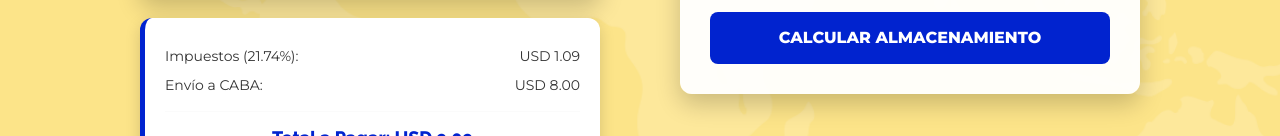
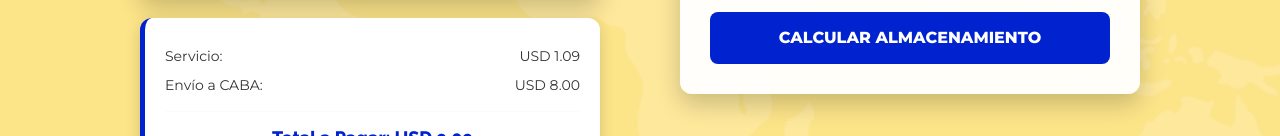
Before and after one commit to CapriaG/Storships-Solution, a React (Vite) app in the folder storships-solution/: page / in a window 1280 px wide. Both pictures are taken after typing "5" into the empty fields and a click on the button "CALCULAR ENVÍO". Shown: the part 2162-2298 px from the top of the page. Built offline with nearby package versions, Linux system fonts and the light colour scheme.

Commit message:
change text CalculatorSection

```diff
--- a/storships-solution/src/sections/CalculatorSection.jsx
+++ b/storships-solution/src/sections/CalculatorSection.jsx
@@ -92,7 +92,7 @@ const Calculator = () => {
 
           {shippingResult && (
             <div className="result-box">
-              <p>Impuestos (21.74%): <span>USD {shippingResult.tax}</span></p>
+              <p>Servicio: <span>USD {shippingResult.tax}</span></p>
               <p>Envío a {location.toUpperCase()}: <span>USD {shippingResult.delivery}</span></p>
               <hr />
               <h3>Total a Pagar: USD {shippingResult.total}</h3>
@@ -120,14 +120,14 @@ const Calculator = () => {
             <select value={productSize} onChange={(e) => setProductSize(e.target.value)}>
               <option value="small">Chico (Celular, Zapatillas)</option>
               <option value="medium">Mediano (Notebook, Consola)</option>
-              <option value="large">Grande (Valija, Monitor)</option>
+              <option value="large">Grande (Valija, TV)</option>
             </select>
             <button type="submit">Calcular Almacenamiento</button>
           </form>
 
           {storageResult && (
             <div className="result-box">
-              <p>Impuestos (21.74%): <span>USD {storageResult.tax}</span></p>
+              <p>Servicio: <span>USD {storageResult.tax}</span></p>
               <p>Almacenamiento ({days} días): <span>USD {storageResult.storage}</span></p>
               <hr />
               <h3>Total a Pagar: USD {storageResult.total}</h3>
```
